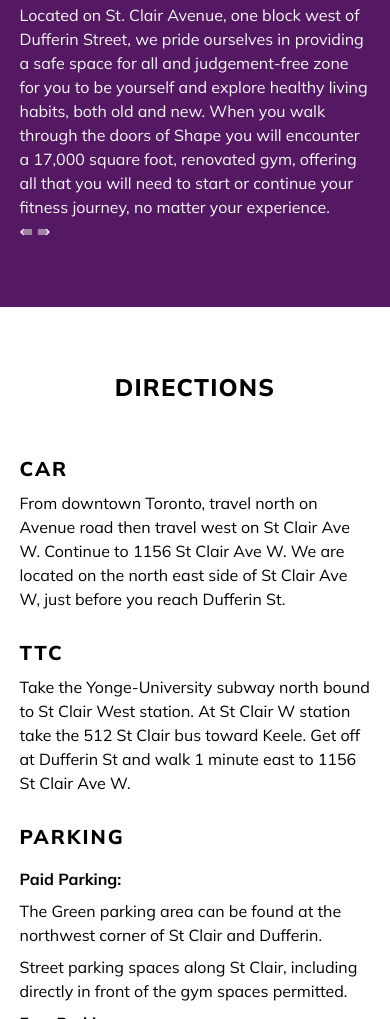
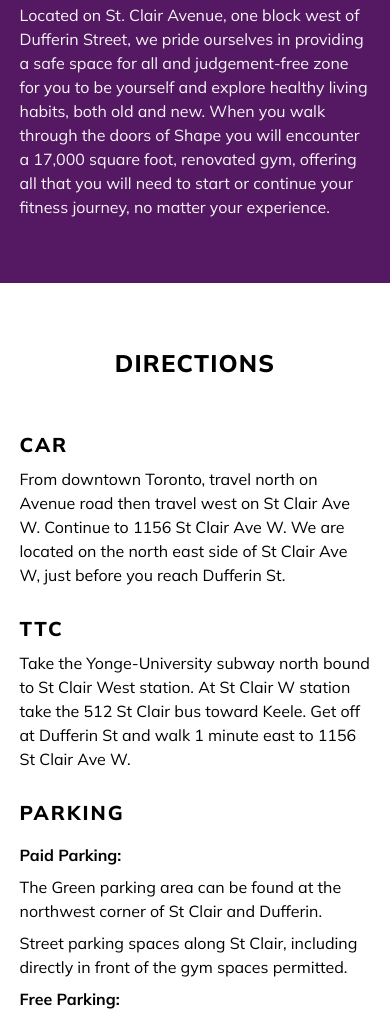
Before and after one commit to gerrysberries/physiothenix, a website: page dist/location.html in a window 390 px wide. Shown: the part 1254-2273 px from the top of the page. Drawn offline with Linux system fonts and the light colour scheme; no server answers.

Commit message:
more carousel tweaking

```diff
--- a/dist/location.html
+++ b/dist/location.html
@@ -476,7 +476,7 @@
 							<h2 class="uppercase font-extrabold text-2xl md:text-[32px] tracking-wider mb-6">Shape Fitness</h2>
 							<p>Located on St. Clair Avenue, one block west of Dufferin Street, we pride ourselves in providing a safe space for all and judgement-free zone for you to be yourself and explore healthy living habits, both old and new. When you walk through the doors of Shape you will encounter a 17,000 square foot, renovated gym, offering all that you will need to start or continue your fitness journey, no matter your experience.</p>
 						</div>
-						<div class="flex-1 md:relative">
+						<div class="flex-1 hidden md:block md:relative">
 							<!-- <img
 								class="w-full hidden md:block aspect-[3/2] object-cover"
 								src="/assets/gym.jpg"
```
